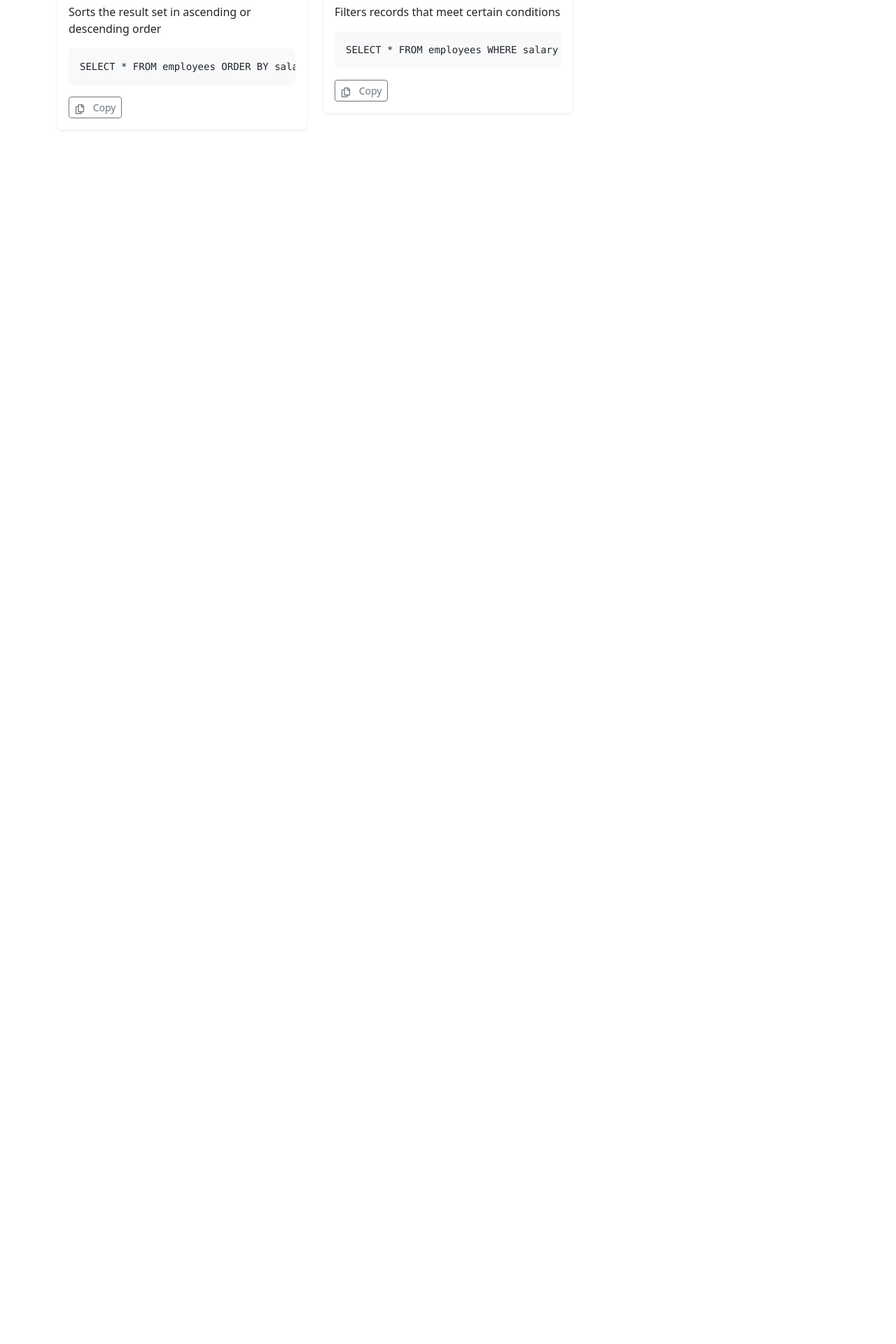
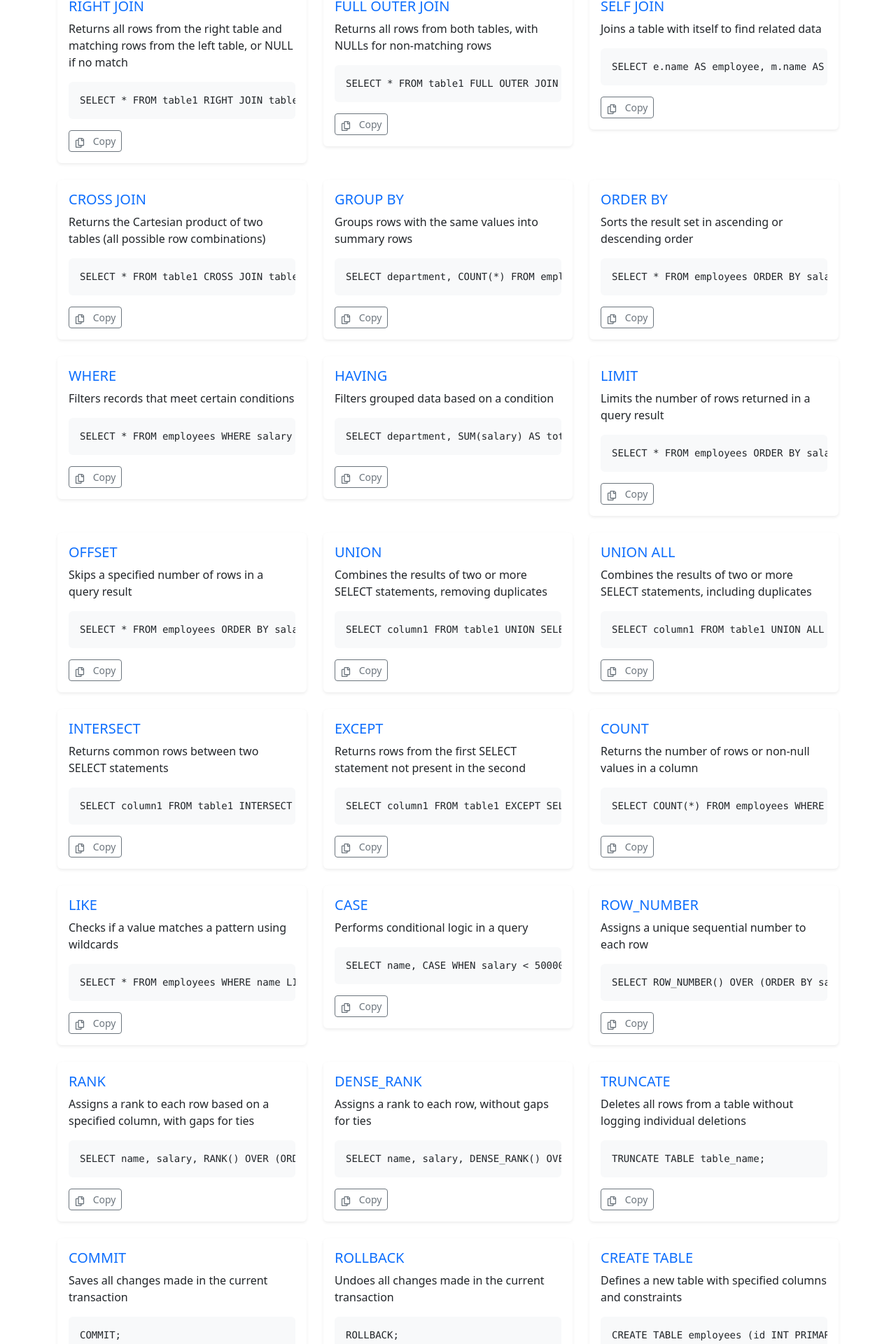
Before and after one commit to WabukoWabuko/RDBMS, a React (Create React App) app in the folder frontend/: page / in a window 1280 px wide. Shown: the part 695-2615 px from the top of the page at 70% size. Before the commit the page ends 952 px from the top, so only its background shows below. Built offline with nearby package versions, Linux system fonts and the light colour scheme.

Commit message:
Additional data

```diff
--- a/frontend/src/data/rdbmsData.js
+++ b/frontend/src/data/rdbmsData.js
@@ -30,6 +30,36 @@ const rdbmsData = [
     tags: ["join", "combine", "relational"]
   },
   {
+    title: "LEFT JOIN",
+    description: "Returns all rows from the left table and matching rows from the right table, or NULL if no match",
+    example: `SELECT * FROM table1 LEFT JOIN table2 ON table1.column = table2.column;`,
+    tags: ["join", "left", "relational"]
+  },
+  {
+    title: "RIGHT JOIN",
+    description: "Returns all rows from the right table and matching rows from the left table, or NULL if no match",
+    example: `SELECT * FROM table1 RIGHT JOIN table2 ON table1.column = table2.column;`,
+    tags: ["join", "right", "relational"]
+  },
+  {
+    title: "FULL OUTER JOIN",
+    description: "Returns all rows from both tables, with NULLs for non-matching rows",
+    example: `SELECT * FROM table1 FULL OUTER JOIN table2 ON table1.column = table2.column;`,
+    tags: ["join", "full", "relational"]
+  },
+  {
+    title: "SELF JOIN",
+    description: "Joins a table with itself to find related data",
+    example: `SELECT e.name AS employee, m.name AS manager FROM employees e JOIN employees m ON e.manager_id = m.employee_id;`,
+    tags: ["join", "self", "relational"]
+  },
+  {
+    title: "CROSS JOIN",
+    description: "Returns the Cartesian product of two tables (all possible row combinations)",
+    example: `SELECT * FROM table1 CROSS JOIN table2;`,
+    tags: ["join", "cartesian", "relational"]
+  },
+  {
     title: "GROUP BY",
     description: "Groups rows with the same values into summary rows",
     example: `SELECT department, COUNT(*) FROM employees GROUP BY department;`,
@@ -46,6 +76,174 @@ const rdbmsData = [
     description: "Filters records that meet certain conditions",
     example: `SELECT * FROM employees WHERE salary > 50000;`,
     tags: ["filter", "condition"]
+  },
+  {
+    title: "HAVING",
+    description: "Filters grouped data based on a condition",
+    example: `SELECT department, SUM(salary) AS total FROM employees GROUP BY department HAVING total > 100000;`,
+    tags: ["filter", "group", "aggregate"]
+  },
+  {
+    title: "LIMIT",
+    description: "Limits the number of rows returned in a query result",
+    example: `SELECT * FROM employees ORDER BY salary DESC LIMIT 10;`,
+    tags: ["limit", "pagination"]
+  },
+  {
+    title: "OFFSET",
+    description: "Skips a specified number of rows in a query result",
+    example: `SELECT * FROM employees ORDER BY salary DESC LIMIT 10 OFFSET 5;`,
+    tags: ["offset", "pagination"]
+  },
+  {
+    title: "UNION",
+    description: "Combines the results of two or more SELECT statements, removing duplicates",
+    example: `SELECT column1 FROM table1 UNION SELECT column1 FROM table2;`,
+    tags: ["combine", "set"]
+  },
+  {
+    title: "UNION ALL",
+    description: "Combines the results of two or more SELECT statements, including duplicates",
+    example: `SELECT column1 FROM table1 UNION ALL SELECT column1 FROM table2;`,
+    tags: ["combine", "set"]
+  },
+  {
+    title: "INTERSECT",
+    description: "Returns common rows between two SELECT statements",
+    example: `SELECT column1 FROM table1 INTERSECT SELECT column1 FROM table2;`,
+    tags: ["set", "common"]
+  },
+  {
+    title: "EXCEPT",
+    description: "Returns rows from the first SELECT statement not present in the second",
+    example: `SELECT column1 FROM table1 EXCEPT SELECT column1 FROM table2;`,
+    tags: ["set", "difference"]
+  },
+  {
+    title: "COUNT",
+    description: "Returns the number of rows or non-null values in a column",
+    example: `SELECT COUNT(*) FROM employees WHERE department = 'IT';`,
+    tags: ["aggregate", "count"]
+  },
+  {
+    title: "LIKE",
+    description: "Checks if a value matches a pattern using wildcards",
+    example: `SELECT * FROM employees WHERE name LIKE 'A%';`,
+    tags: ["filter", "pattern"]
+  },
+  {
+    title: "CASE",
+    description: "Performs conditional logic in a query",
+    example: `SELECT name, CASE WHEN salary < 50000 THEN 'Low' ELSE 'High' END AS salary_range FROM employees;`,
+    tags: ["conditional", "logic"]
+  },
+  {
+    title: "ROW_NUMBER",
+    description: "Assigns a unique sequential number to each row",
+    example: `SELECT ROW_NUMBER() OVER (ORDER BY salary DESC) AS row_num, name, salary FROM employees;`,
+    tags: ["window", "ranking"]
+  },
+  {
+    title: "RANK",
+    description: "Assigns a rank to each row based on a specified column, with gaps for ties",
+    example: `SELECT name, salary, RANK() OVER (ORDER BY salary DESC) AS rank FROM employees;`,
+    tags: ["window", "ranking"]
+  },
+  {
+    title: "DENSE_RANK",
+    description: "Assigns a rank to each row, without gaps for ties",
+    example: `SELECT name, salary, DENSE_RANK() OVER (ORDER BY salary DESC) AS dense_rank FROM employees;`,
+    tags: ["window", "ranking"]
+  },
+  {
+    title: "TRUNCATE",
+    description: "Deletes all rows from a table without logging individual deletions",
+    example: `TRUNCATE TABLE table_name;`,
+    tags: ["delete", "table"]
+  },
+  {
+    title: "COMMIT",
+    description: "Saves all changes made in the current transaction",
+    example: `COMMIT;`,
+    tags: ["transaction", "save"]
+  },
+  {
+    title: "ROLLBACK",
+    description: "Undoes all changes made in the current transaction",
+    example: `ROLLBACK;`,
+    tags: ["transaction", "undo"]
+  },
+  {
+    title: "CREATE TABLE",
+    description: "Defines a new table with specified columns and constraints",
+    example: `CREATE TABLE employees (id INT PRIMARY KEY, name VARCHAR(50), salary DECIMAL(10,2));`,
+    tags: ["table", "create", "schema"]
+  },
+  {
+    title: "ALTER TABLE",
+    description: "Modifies an existing table's structure",
+    example: `ALTER TABLE employees ADD department VARCHAR(50);`,
+    tags: ["table", "modify", "schema"]
+  },
+  {
+    title: "DROP TABLE",
+    description: "Deletes an entire table and its data",
+    example: `DROP TABLE employees;`,
+    tags: ["table", "delete", "schema"]
+  },
+  {
+    title: "PRIMARY KEY",
+    description: "Ensures unique, non-null values for a column or set of columns",
+    example: `CREATE TABLE employees (id INT PRIMARY KEY, name VARCHAR(50));`,
+    tags: ["constraint", "unique", "schema"]
+  },
+  {
+    title: "FOREIGN KEY",
+    description: "Establishes a relationship between two tables",
+    example: `CREATE TABLE orders (order_id INT, employee_id INT, FOREIGN KEY (employee_id) REFERENCES employees(id));`,
+    tags: ["constraint", "relational", "schema"]
+  },
+  {
+    title: "CHECK CONSTRAINT",
+    description: "Ensures data meets a specific condition",
+    example: `CREATE TABLE employees (id INT, salary DECIMAL(10,2), CONSTRAINT chk_salary CHECK (salary > 0));`,
+    tags: ["constraint", "validation", "schema"]
+  },
+  {
+    title: "SUBQUERY",
+    description: "A query nested within another query",
+    example: `SELECT name FROM employees WHERE department_id = (SELECT id FROM departments WHERE name = 'IT');`,
+    tags: ["query", "nested"]
+  },
+  {
+    title: "EXPLAIN",
+    description: "Shows the execution plan of a query for performance analysis",
+    example: `EXPLAIN SELECT * FROM employees WHERE salary > 50000;`,
+    tags: ["performance", "query", "optimization"]
+  },
+  {
+    title: "GRANT",
+    description: "Assigns permissions to users or roles",
+    example: `GRANT SELECT, INSERT ON employees TO user_name;`,
+    tags: ["security", "permissions"]
+  },
+  {
+    title: "REVOKE",
+    description: "Removes permissions from users or roles",
+    example: `REVOKE SELECT ON employees FROM user_name;`,
+    tags: ["security", "permissions"]
+  },
+  {
+    title: "INDEX",
+    description: "Creates an index to improve query performance",
+    example: `CREATE INDEX idx_name ON employees (name);`,
+    tags: ["performance", "index", "schema"]
+  },
+  {
+    title: "VIEW",
+    description: "Creates a virtual table based on a SELECT query",
+    example: `CREATE VIEW high_earners AS SELECT name, salary FROM employees WHERE salary > 100000;`,
+    tags: ["virtual", "query", "schema"]
   }
 ];
 
```
